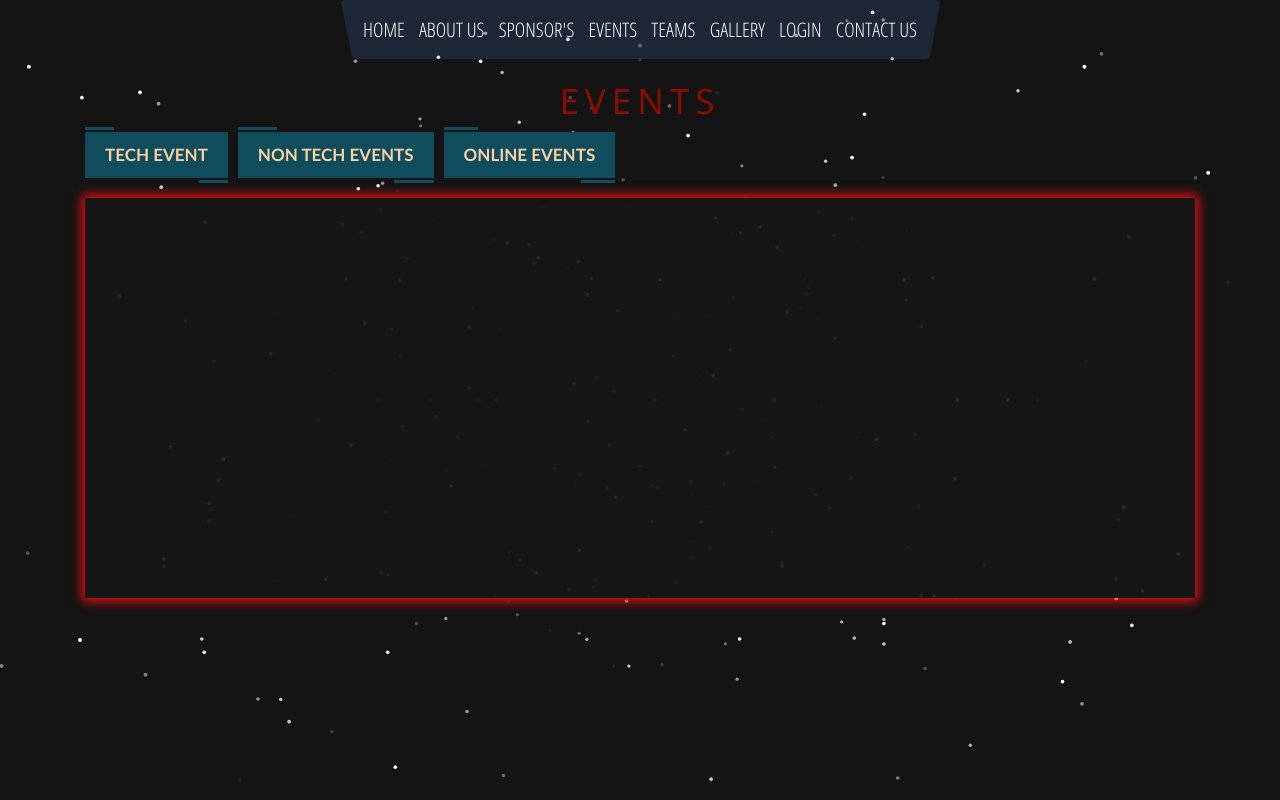
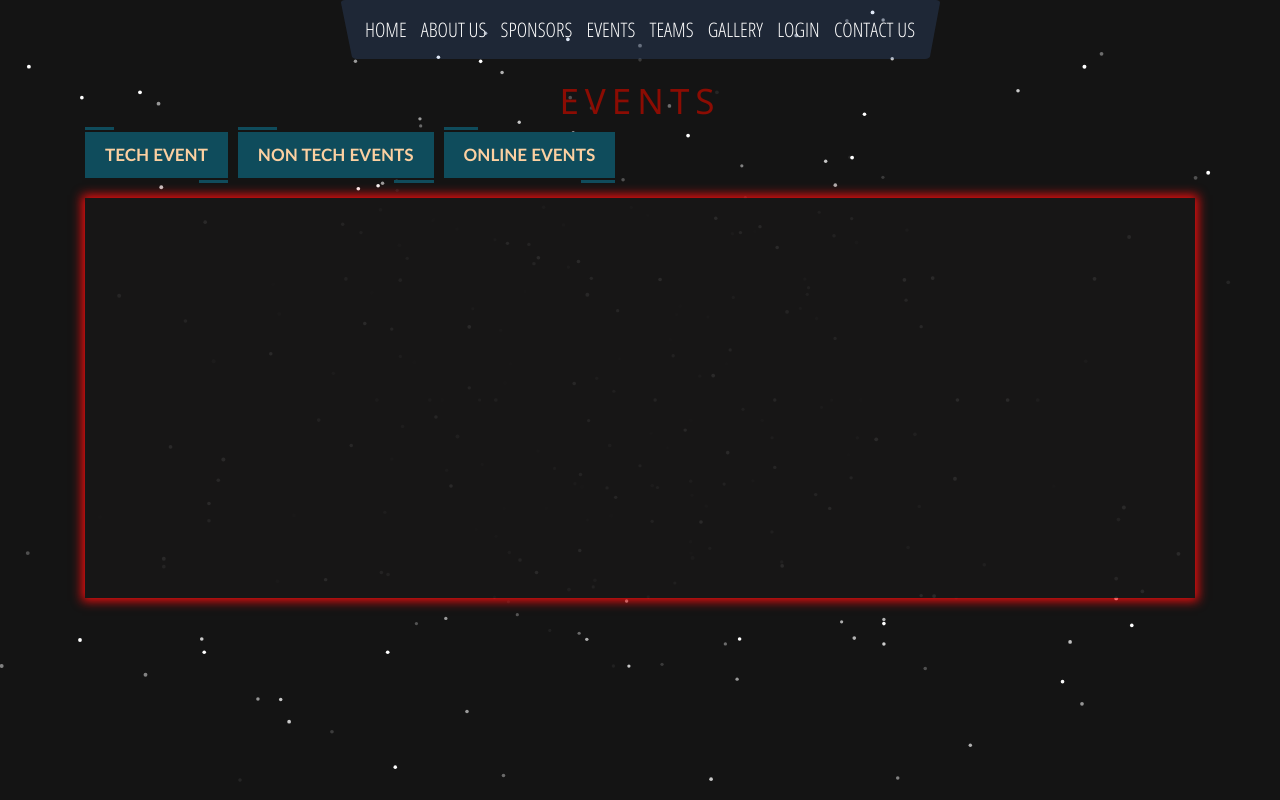
Before and after one commit to MeKISHORE/MCA_IGNITE19, a Django app: page /event in a window 1280 px wide. Run offline with Django 3.2, Linux system fonts and the light colour scheme; data that the repository does not hold is empty; some libraries are stand-ins or nearby versions.

Commit message:
sponor name

```diff
--- a/workshop/templates/workshop/Home.html
+++ b/workshop/templates/workshop/Home.html
@@ -650,7 +650,7 @@
         <div class="links" align="center" >
             <a href="{% url 'home' %}">Home</a>
             <a href="{% url 'aboutus' %}">About Us</a>
-            <a href="{% url 'sponsor' %}">Sponsor's</a>
+            <a href="{% url 'sponsor' %}">Sponsors</a>
             <a href="{% url 'event' %}">Events</a>
             <a  href="{% url 'team' %}">Teams</a>
             <a  href="{% url 'gallery' %}">Gallery</a>
@@ -690,7 +690,7 @@
         <div class="menu-list">
             <a class='glowBtn hover' href="{% url 'home' %}">Home</a><br>
             <a class='glowBtn hover' href="{% url 'aboutus' %}">About Us</a><br>
-            <a class='glowBtn hover' href="{% url 'sponsor' %}">Sponsor's</a><br>
+            <a class='glowBtn hover' href="{% url 'sponsor' %}">Sponsors</a><br>
             <a class='glowBtn hover' href="{% url 'event' %}">Events</a><br>
             <a class='glowBtn hover' href="{% url 'team' %}">Teams</a><br>
             <a class='glowBtn hover' href="{% url 'gallery' %}">Gallery</a><br>
--- a/workshop/templates/workshop/basic.html
+++ b/workshop/templates/workshop/basic.html
@@ -117,7 +117,7 @@
     <div class="links" align="center" >
         <a href="{% url 'home' %}">Home</a>
         <a href="{% url 'aboutus' %}">About Us</a>
-         <a  href="{% url 'sponsor' %}">Sponsor's</a>
+         <a  href="{% url 'sponsor' %}">Sponsors</a>
         <a href="{% url 'event' %}">Events</a>
         <a  href="{% url 'team' %}">Teams</a>
         <a  href="{% url 'gallery' %}">Gallery</a>
@@ -136,7 +136,7 @@
     <div class="menu-list">
         <a class='glowBtn hover' href="{% url 'home' %}">Home</a><br>
         <a class='glowBtn hover' href="{% url 'aboutus' %}">About Us</a><br>
-        <a class='glowBtn hover' href="{% url 'sponsor' %}">Sponsor's</a><br>
+        <a class='glowBtn hover' href="{% url 'sponsor' %}">Sponsors</a><br>
         <a class='glowBtn hover' href="{% url 'event' %}">Events</a><br>
         <a class='glowBtn hover' href="{% url 'team' %}">Teams</a><br>
 
--- a/workshop/templates/workshop/home_new.html
+++ b/workshop/templates/workshop/home_new.html
@@ -650,7 +650,7 @@
         <div class="links" align="center" >
             <a href="{% url 'home' %}">Home</a>
             <a href="{% url 'aboutus' %}">About Us</a>
-            <a href="{% url 'sponsor' %}">Sponsor's</a>
+            <a href="{% url 'sponsor' %}">Sponsors</a>
             <a href="{% url 'event' %}">Events</a>
             <a  href="{% url 'team' %}">Teams</a>
             <a  href="{% url 'gallery' %}">Gallery</a>
@@ -690,7 +690,7 @@
         <div class="menu-list">
             <a class='glowBtn hover' href="{% url 'home' %}">Home</a><br>
             <a class='glowBtn hover' href="{% url 'aboutus' %}">About Us</a><br>
-            <a class='glowBtn hover' href="{% url 'sponsor' %}">Sponsor's</a><br>
+            <a class='glowBtn hover' href="{% url 'sponsor' %}">Sponsors</a><br>
             <a class='glowBtn hover' href="{% url 'event' %}">Events</a><br>
             <a class='glowBtn hover' href="{% url 'team' %}">Teams</a><br>
             <a class='glowBtn hover' href="{% url 'gallery' %}">Gallery</a><br>
--- a/workshop/templates/workshop/sponsor.html
+++ b/workshop/templates/workshop/sponsor.html
@@ -55,7 +55,7 @@
                         <img src="{% static 'media/kla+.png'%}">
                     </div>
                     <div class=" wow zoomIn sponsor big" >
-                        <img src="{% static 'media/bigFm92.png'%}">
+                        <img src="{% static 'media/BigFm92.png'%}">
                     </div>
                 </div>
                 <div align="center" class="col-sm-6 margin ">
```
